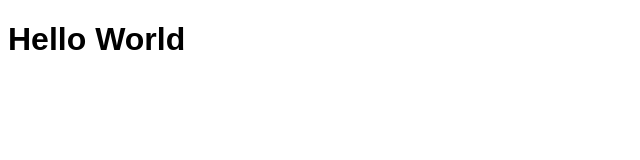
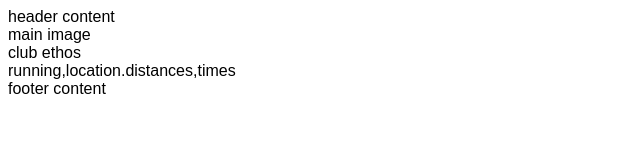
Before and after one commit to vanderpatrick/Love-Running-Project-, a plain HTML site: page index.html in a window 1280 px wide. Shown: the whole page, without its empty margins (0-640 px from the left). Drawn offline with Linux system fonts and the light colour scheme.

Commit message:
add core structure for home page

```diff
--- a/index.html
+++ b/index.html
@@ -10,6 +10,16 @@
     <link rel="stylesheet" href="/css/style.css">
 </head>
 <body>
-    <h1>Hello World</h1>
+    <header>header content</header>
+    <section>
+        main image
+    </section>
+    <section>
+        club ethos
+    </section>
+    <section>running,location.distances,times</section>
+    <footer>
+        footer content
+    </footer>
 </body>
 </html>
```
